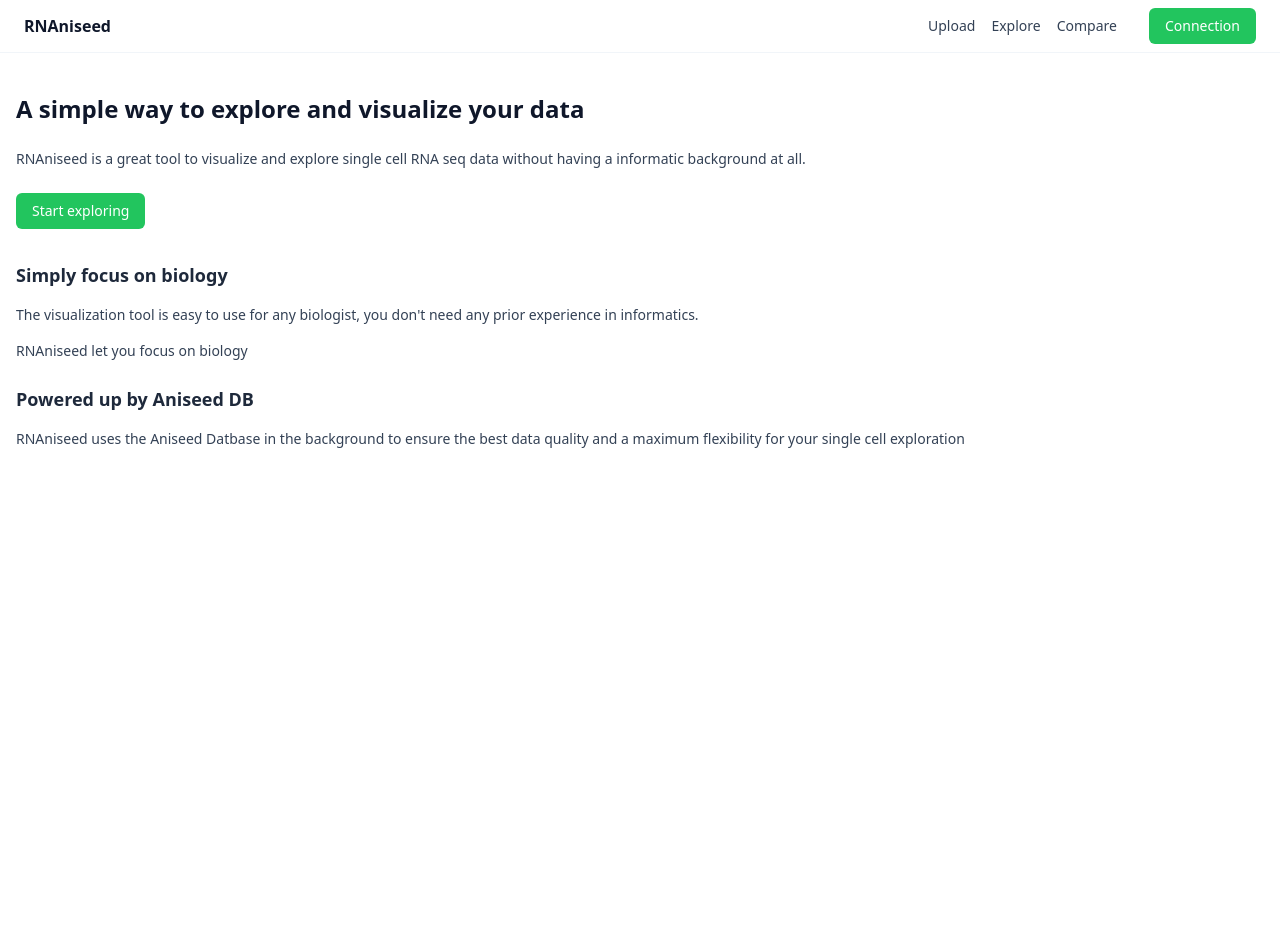
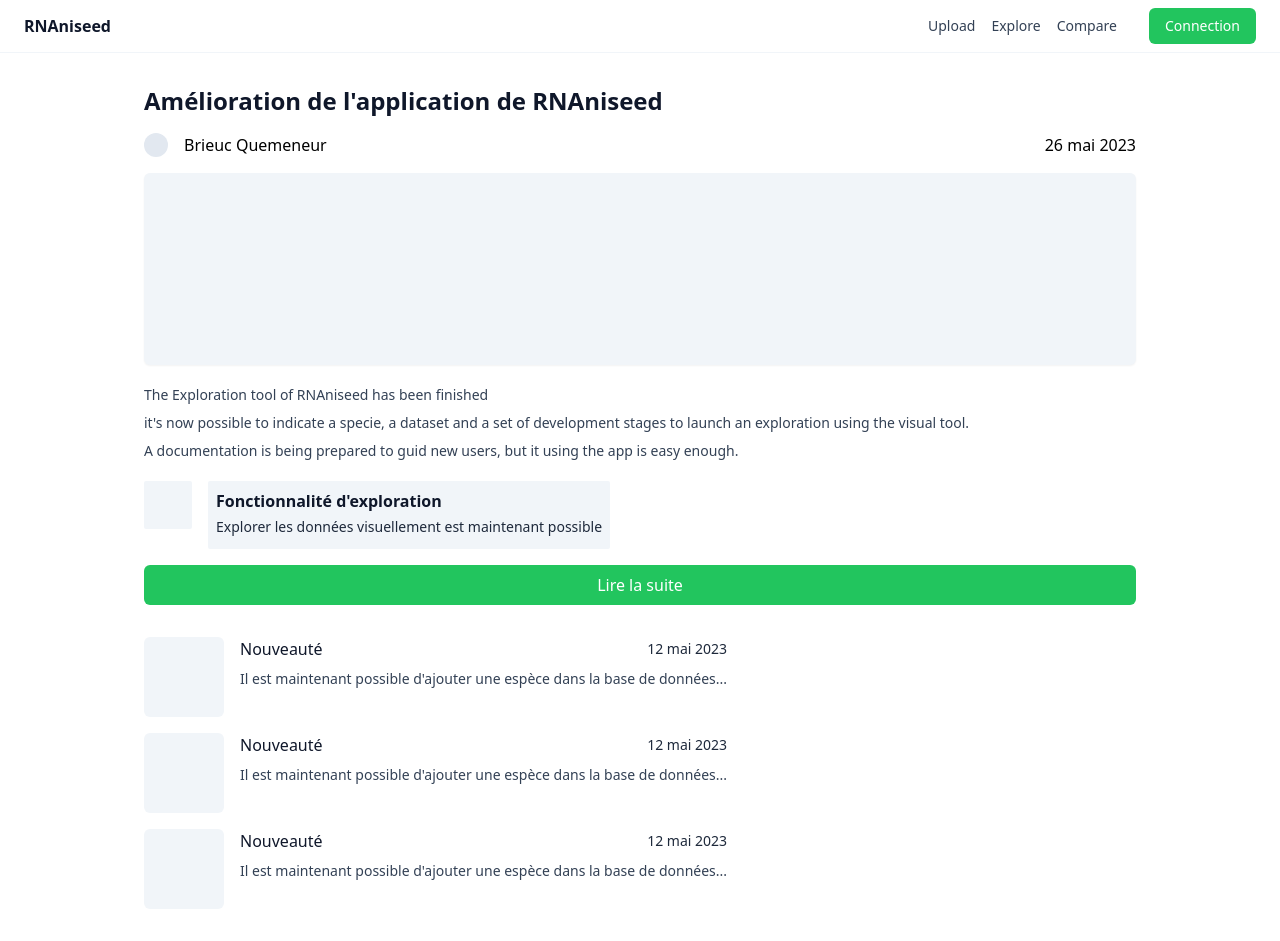
Before and after one commit to Phloemus/RNAniseed-App, a React (Create React App) app: page / in a window 1280 px wide. Before the commit the page ends 800 px from the top, so only its background shows below. Built offline with nearby package versions, Linux system fonts and the light colour scheme.

Commit message:
doc: improvements of the book of specifications

```diff
--- a/src/pages/landing-page/index.jsx
+++ b/src/pages/landing-page/index.jsx
@@ -16,6 +16,114 @@ const LandingPage = () => {
             </Helmet>
 
             <Navbar />
+
+            <div className='mx-auto max-w-screen-lg'>
+
+                <div className="mx-4 my-8">
+
+                    <div className="my-8">
+
+                        <h2 className="text-2xl text-slate-900 font-bold">Amélioration de l'application de RNAniseed</h2>
+
+                        <div className="my-4 flex justify-between">
+                            <div className="flex gap-4">
+                                <div className="h-6 w-6 rounded-full bg-slate-200"></div>
+                                <span>Brieuc Quemeneur</span>
+                            </div>
+                            <span>26 mai 2023</span>
+                        </div>
+
+                        <div className="my-4 w-full h-48 bg-slate-100 rounded-md shadow-sm"></div>
+
+                        <div className="my-5">
+                            <p className="my-2 text-slate-700 text-sm md:text-md leading-5">
+                                The Exploration tool of RNAniseed has been finished
+                            </p>
+
+                            <p className="my-2 text-slate-700 text-sm md:text-md leading-5">
+                                it's now possible to
+                                indicate a specie, a dataset and a set of development stages to launch
+                                an exploration using the visual tool.
+                            </p>
+
+                            <p className="my-2 text-slate-700 text-sm md:text-md leading-5">
+                                A documentation is being prepared to guid new users, but it using the app
+                                is easy enough.
+                            </p>
+                        </div>
+
+                        <div className="w-full my-4 flex gap-4">
+                            <div className="h-12 w-12 flex-none bg-slate-100 rounded-sm"></div>
+                            <div className="p-2 bg-slate-100 rounded-sm">
+                                <h3 className="text-md text-slate-900 font-semibold">Fonctionnalité d'exploration</h3>
+                                <p className="my-1 text-slate-800 text-sm md:text-md leading-5">
+                                    Explorer les données visuellement est maintenant possible
+                                </p>
+                            </div>
+                        </div>
+
+                        <button className="py-2 w-full flex justify-center text-white bg-green-500 rounded-md">
+                            Lire la suite
+                        </button>
+
+                    </div>
+
+                    <section>
+
+                        <div className="my-4 flex w-full gap-4">
+                            <div className="h-20 w-20 bg-slate-100 flex-none rounded-md"></div>
+                            <div>
+                                <div className="flex justify-between gap-4 items-center">
+                                    <h3 className="text-md text-slate-900 font-medium">Nouveauté</h3>
+                                    <span className="text-sm text-slate-800">12 mai 2023</span>
+                                </div>
+                                <div>
+                                    <p className="my-2 text-slate-700 text-sm md:text-md leading-5">
+                                        Il est maintenant possible d'ajouter une espèce dans la base de
+                                        données...
+                                    </p>
+                                </div>
+                            </div>
+                        </div>
+                        <div className="my-4 flex w-full gap-4">
+                            <div className="h-20 w-20 bg-slate-100 flex-none rounded-md"></div>
+                            <div>
+                                <div className="flex justify-between gap-4 items-center">
+                                    <h3 className="text-md text-slate-900 font-medium">Nouveauté</h3>
+                                    <span className="text-sm text-slate-800">12 mai 2023</span>
+                                </div>
+                                <div>
+                                    <p className="my-2 text-slate-700 text-sm md:text-md leading-5">
+                                        Il est maintenant possible d'ajouter une espèce dans la base de
+                                        données...
+                                    </p>
+                                </div>
+                            </div>
+                        </div>
+                        <div className="my-4 flex w-full gap-4">
+                            <div className="h-20 w-20 bg-slate-100 flex-none rounded-md"></div>
+                            <div>
+                                <div className="flex justify-between gap-4 items-center">
+                                    <h3 className="text-md text-slate-900 font-medium">Nouveauté</h3>
+                                    <span className="text-sm text-slate-800">12 mai 2023</span>
+                                </div>
+                                <div>
+                                    <p className="my-2 text-slate-700 text-sm md:text-md leading-5">
+                                        Il est maintenant possible d'ajouter une espèce dans la base de
+                                        données...
+                                    </p>
+                                </div>
+                            </div>
+                        </div>
+
+                    </section>
+
+                </div>
+
+            </div>
+
+
+        {/*
 
             <main className="my-10 mx-4">
 
@@ -64,6 +172,8 @@ const LandingPage = () => {
 
             </main>
 
+        */}
+
 
 
         </div>
```
Also changed, not shown: 1 other file (tests, documents, lock files or other folders).
